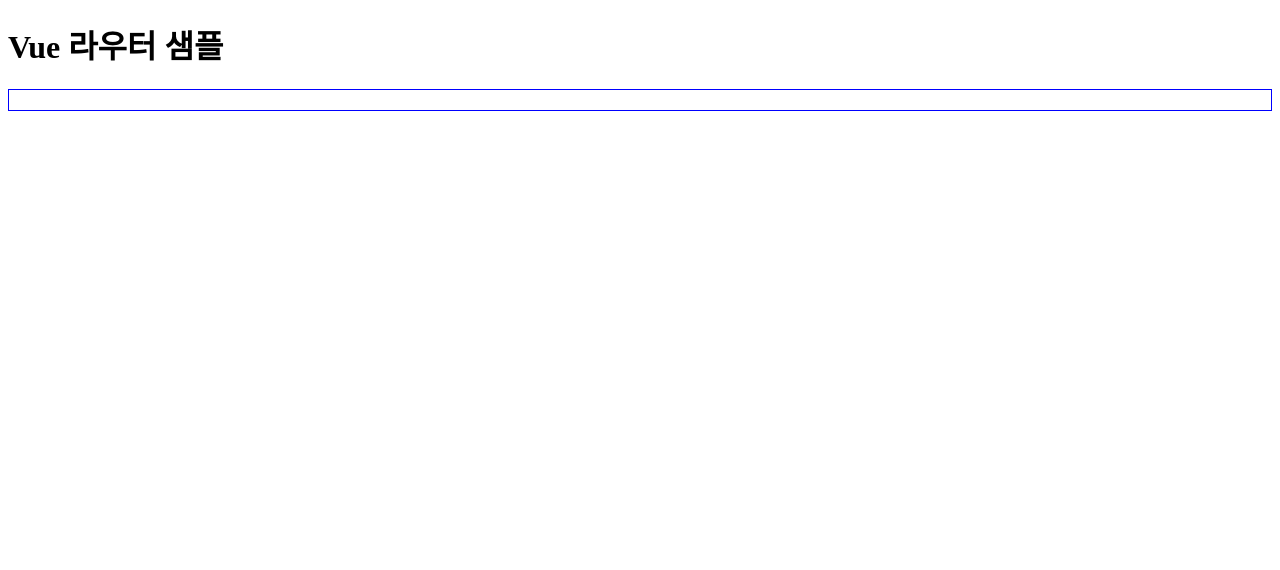
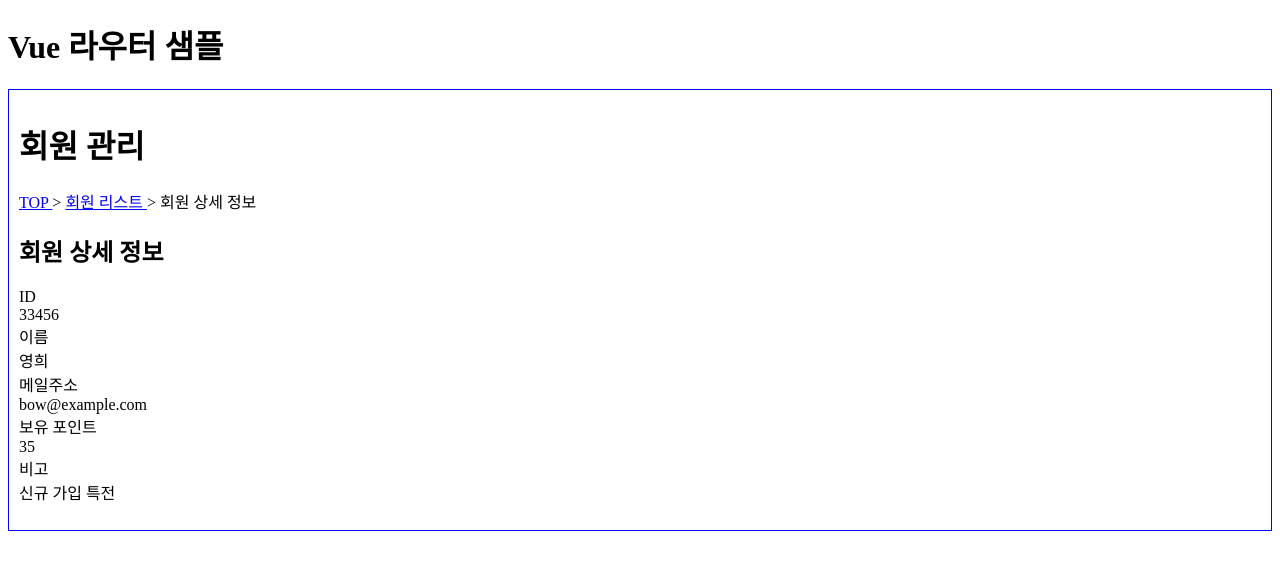
Before and after one commit to Jeongjjuna/tongtongsal, a Vue app in the folder basic/: page /member/detail/33456 in a window 1280 px wide. Before the commit this address had no page. Shown: the top 570 px of the page. Built offline with nearby package versions, Linux system fonts and the light colour scheme; the HTML template or start-up script is replaced by a standard one.

Commit message:
feat: 라우팅을 통한 리스트 -> 상세보기

```diff
--- a/basic/src/App.vue
+++ b/basic/src/App.vue
@@ -1,11 +1,24 @@
 <script setup lang="ts">
 
 import {provide} from "vue";
+import type {Member} from "@/interfaces/Member.ts";
+import {membersKey} from "@/keys/membersKey.ts";
 
 const members = new Map<number, Member>();
-members.set(33345, {id: 33456, name: "영희", email: "bow@example.com", points: 35, note: "신규 가입 특전"})
-members.set(33345, {id: 33456, name: "철수", email: "mue@example.com", points: 35})
-provide("members", members)
+members.set(33456, {
+  id: 33456,
+  name: "영희",
+  email: "bow@example.com",
+  points: 35,
+  note: "신규 가입 특전"
+});
+members.set(33457, {
+  id: 33457,
+  name: "철수",
+  email: "mue@example.com",
+  points: 35
+});
+provide(membersKey, members);
 
 </script>
 
--- /dev/null
+++ b/basic/src/interfaces/Member.ts
@@ -0,0 +1,7 @@
+export interface Member {
+  id: number
+  name: string
+  email: string
+  points: number
+  note?: string
+}
--- /dev/null
+++ b/basic/src/keys/membersKey.ts
@@ -0,0 +1,5 @@
+import type {InjectionKey} from "vue";
+import type {Member} from "@/interfaces/Member.ts";
+
+export const membersKey: InjectionKey<Map<number, Member>> =
+  Symbol("members");
--- a/basic/src/main.ts
+++ b/basic/src/main.ts
@@ -1,4 +1,4 @@
-import { createApp } from 'vue'
+import {createApp} from 'vue'
 import App from './App.vue'
 import router from './router'
 
--- a/basic/src/router/index.ts
+++ b/basic/src/router/index.ts
@@ -14,6 +14,16 @@
     component: () => {
       return import((`@/views/member/MemberList.vue`));
     },
+  },
+  {
+    path: "/member/detail/:id",
+    name: "MemberDetail",
+    component: () => import("@/views/member/MemberDetail.vue"),
+    props: (routes) => {
+      return {
+        id: Number(routes.params.id),
+      };
+    }
   }
 ];
 
--- /dev/null
+++ b/basic/src/views/member/MemberDetail.vue
@@ -0,0 +1,65 @@
+<script setup lang="ts">
+
+import {computed, inject} from "vue";
+import type {Member} from "@/interfaces/Member.ts";
+import {membersKey} from "@/keys/membersKey.ts";
+
+const props = defineProps<{
+  id: number
+}>();
+
+const members = inject(membersKey) as Map<number, Member>;
+
+const member = computed((): Member => {
+  return members.get(props.id) as Member;
+})
+
+const localNote = computed(
+    (): string => {
+      let localNote = "--";
+      if (member.value.note != undefined) {
+        localNote = member.value.note;
+      }
+      return localNote;
+    }
+)
+
+</script>
+
+<template>
+  <h1>회원 관리</h1>
+  <nav id="breadcrumbs">
+    <ul>
+      <li>
+        <RouterLink v-bind:to="{ name: 'AppTop' }">
+          TOP
+        </RouterLink>
+      </li>
+      <li>
+        <RouterLink v-bind:to="{ name: 'MemberList' }">
+          회원 리스트
+        </RouterLink>
+      </li>
+      <li>회원 상세 정보</li>
+    </ul>
+  </nav>
+  <section>
+    <h2>회원 상세 정보</h2>
+    <dl>
+      <dt>ID</dt>
+      <dt>{{ member.id }}</dt>
+      <dt>이름</dt>
+      <dt>{{ member.name }}</dt>
+      <dt>메일주소</dt>
+      <dt>{{ member.email }}</dt>
+      <dt>보유 포인트</dt>
+      <dt>{{ member.points }}</dt>
+      <dt>비고</dt>
+      <dt>{{ localNote }}</dt>
+    </dl>
+  </section>
+</template>
+
+<style scoped>
+
+</style>
--- a/basic/src/views/member/MemberList.vue
+++ b/basic/src/views/member/MemberList.vue
@@ -1,11 +1,34 @@
 <script setup lang="ts">
+import {inject} from "vue";
+import type {Member} from "@/interfaces/Member.ts";
+import {membersKey} from "@/keys/membersKey.ts";
 
+const members = inject(membersKey) as Map<number, Member>;
 </script>
 
 <template>
   <h1>회원 관리</h1>
+  <nav id="breadcrumbs">
+    <ul>
+      <li>
+        <RouterLink v-bind:to="{ name: 'AppTop' }">
+          TOP
+        </RouterLink>
+      </li>
+      <li>회원 리스트</li>
+    </ul>
+  </nav>
   <section>
     <h2>회원 리스트</h2>
+    <section>
+      <ul>
+        <li v-for="[id, member] in members" v-bind:key="id">
+          <RouterLink v-bind:to="{ name: 'MemberDetail', params: { id: id } }">
+            ID 가 {{ id }} 인 {{ member.name }}
+          </RouterLink>
+        </li>
+      </ul>
+    </section>
   </section>
 </template>
 
```
